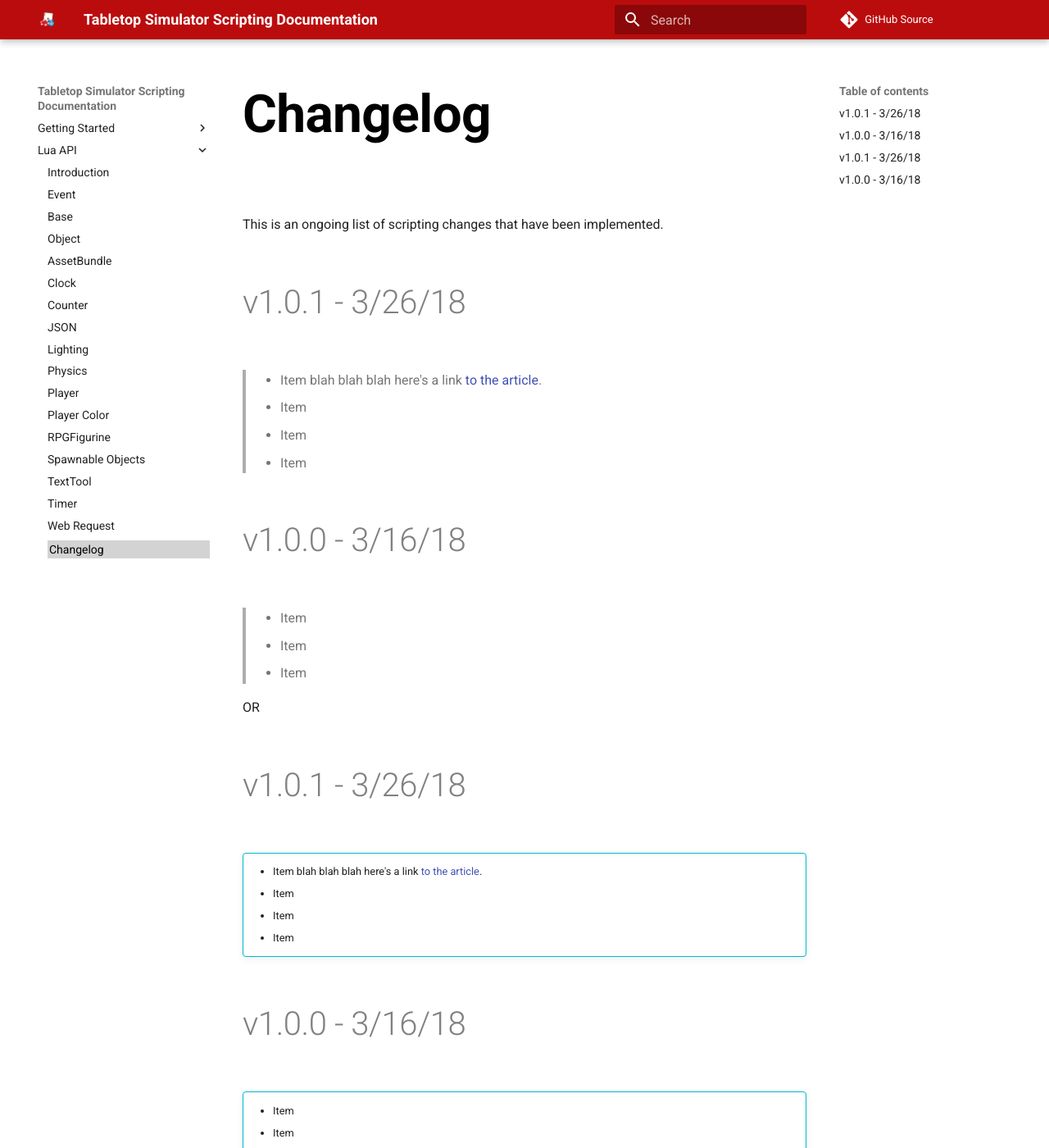
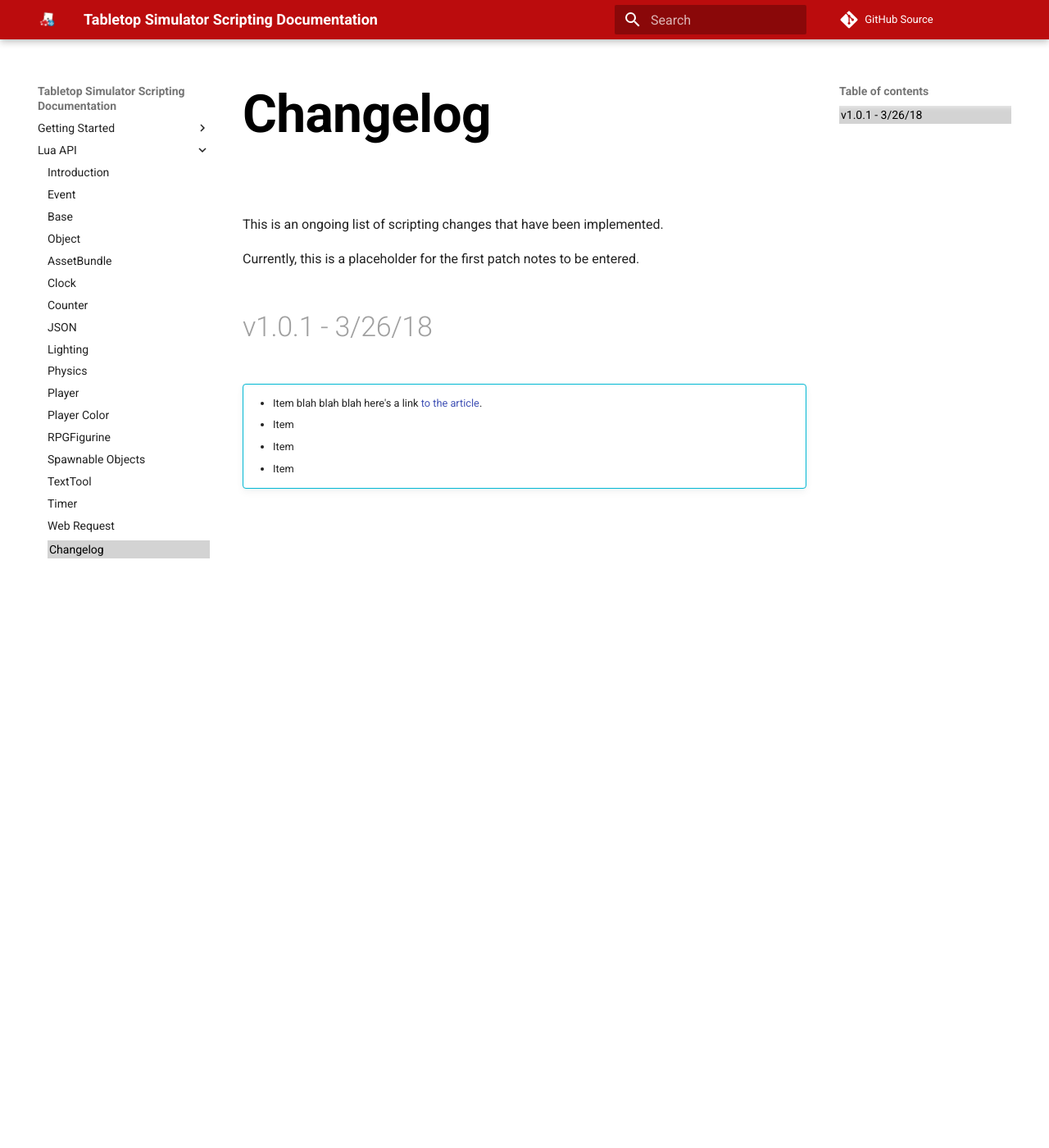
Before and after one commit to Berserk-Games/Tabletop-Simulator-API, an MkDocs documentation site: the page built from docs/changelog.md, in a window 1280 px wide and 1400 px high. Shown: the whole window at 82% size. Built offline with MkDocs 1.6.1 and Material for MkDocs 9.7.7, drawn with Linux system fonts in a browser that asks for light colours; comment, search, counter and statistics services are not loaded; old or Windows-style settings are respelled for this version of MkDocs.

Commit message:
Chosen changelog style

```diff
--- a/docs/changelog.md
+++ b/docs/changelog.md
@@ -1,31 +1,11 @@
 This is an ongoing list of scripting changes that have been implemented.
 
-#####v1.0.1 - 3/26/18
+Currently, this is a placeholder for the first patch notes to be entered.
 
-> * Item blah blah blah here's a link [to the article](not functional).
-> * Item
-> * Item
-> * Item
-
-#####v1.0.0 - 3/16/18
-
-> * Item
-> * Item
-> * Item
-
-OR
-
-#####v1.0.1 - 3/26/18
+######v1.0.1 - 3/26/18
 
 !!!info ""
     * Item blah blah blah here's a link [to the article](not functional).
     * Item
     * Item
     * Item
-
-#####v1.0.0 - 3/16/18
-
-!!!info ""
-    * Item
-    * Item
-    * Item
```
